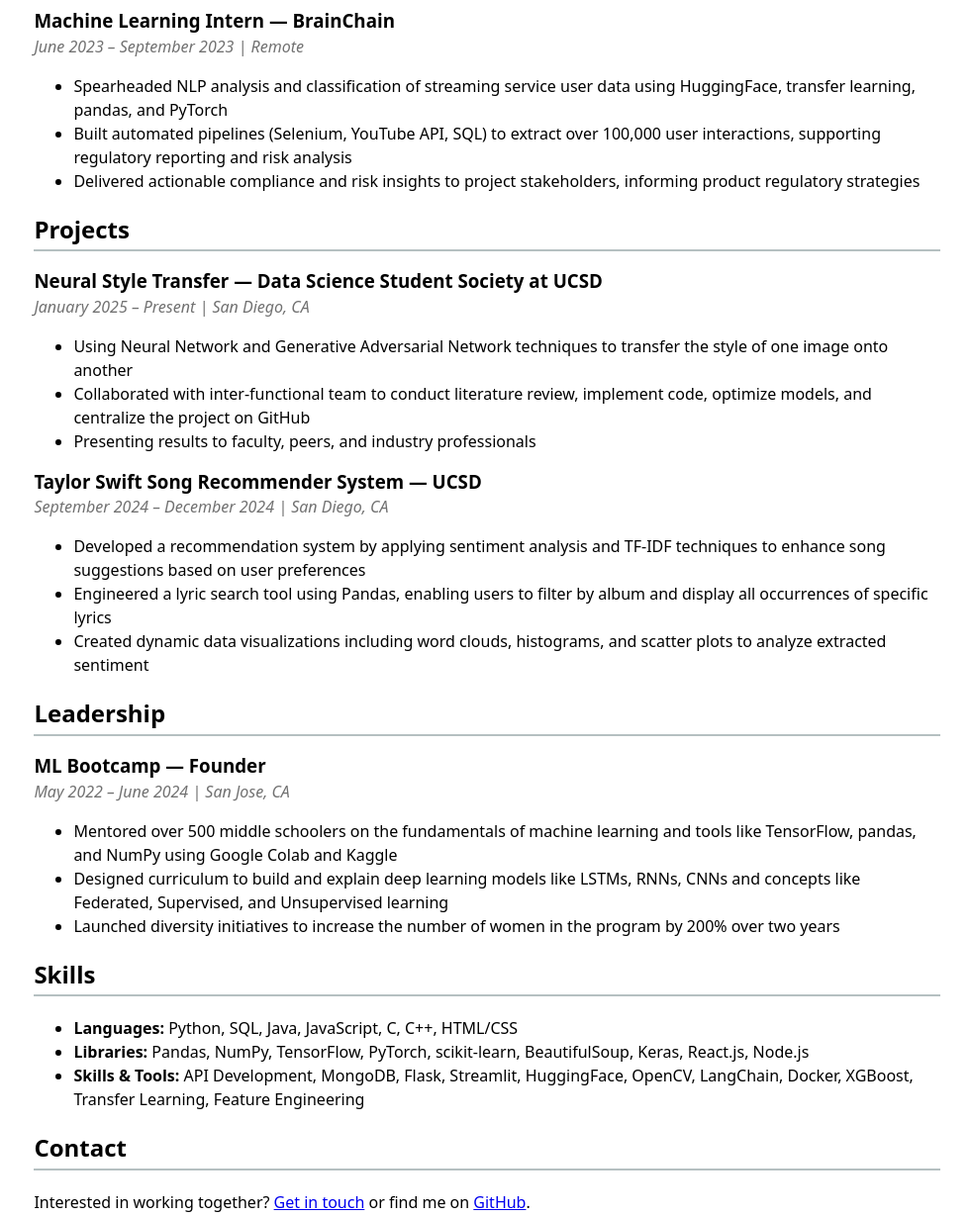
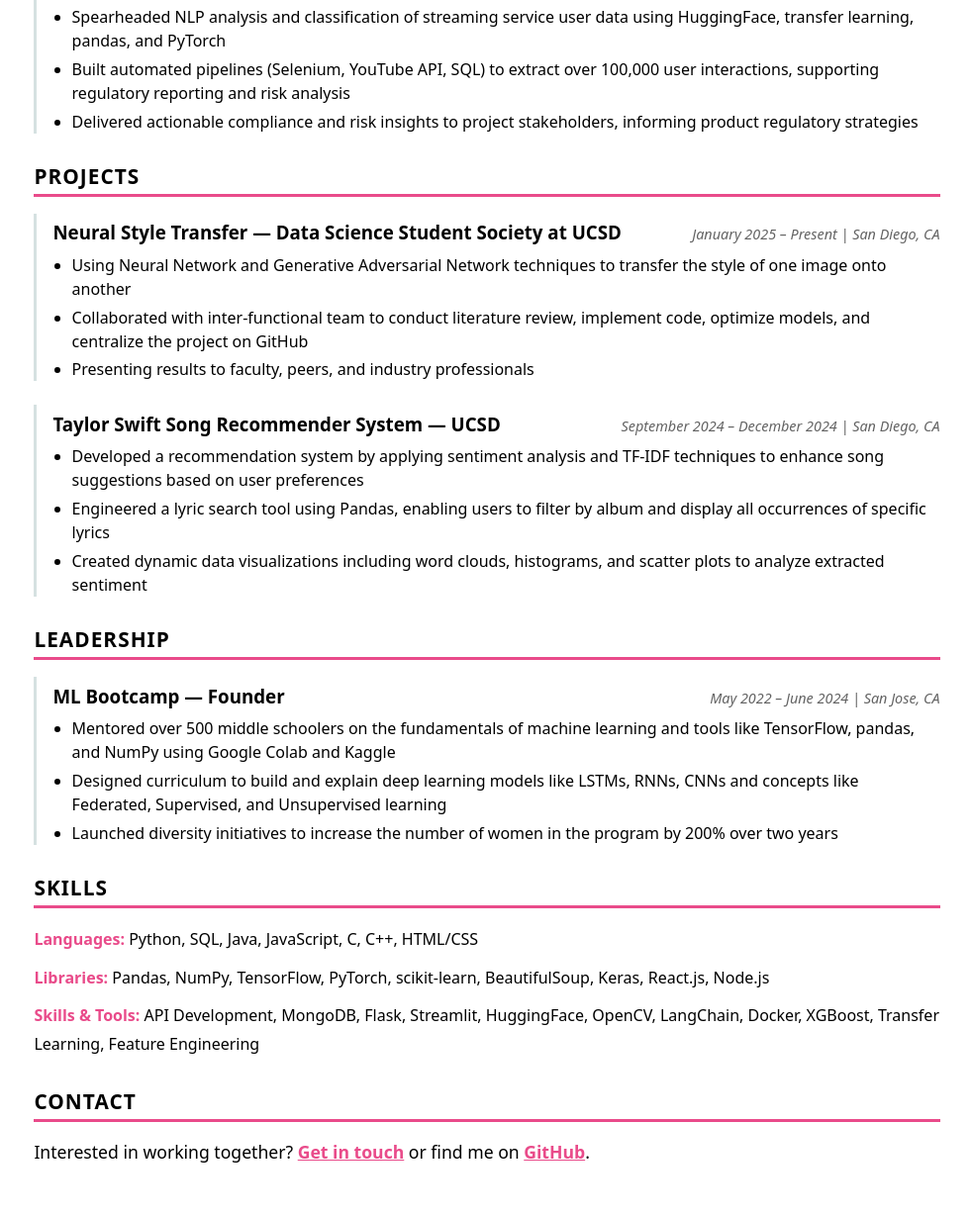
Before and after one commit to vipra-b/portfolio, a plain HTML site: page resume/index.html in a window 1280 px wide. Shown: the part 846-2076 px from the top of the page at 99% size, without its empty margins (148-1129 px from the left). Drawn offline with Linux system fonts and the light colour scheme.

Commit message:
improve resume styling

```diff
--- a/style.css
+++ b/style.css
@@ -92,24 +92,82 @@ input, textarea, button {
 
 /* Step 5: Resume page */
 section {
-    margin-bottom: 1.5em;
+    margin-bottom: 2em;
 }
 
 section h2 {
-    border-bottom: 2px solid oklch(80% 3% 200);
+    border-bottom: 3px solid var(--color-accent);
     padding-bottom: 0.3em;
+    text-transform: uppercase;
+    font-size: 1.3em;
+    letter-spacing: 0.05em;
+}
+
+section article {
+    border-left: 3px solid oklch(90% 3% 200);
+    padding-left: 1em;
+    margin-bottom: 1.5em;
+    transition: border-color 0.2s;
+}
+
+section article:hover {
+    border-left-color: var(--color-accent);
+}
+
+article header {
+    display: flex;
+    flex-wrap: wrap;
+    justify-content: space-between;
+    align-items: baseline;
 }
 
 article header h3 {
     margin-bottom: 0;
+    margin-top: 0.5em;
 }
 
 article header p {
-    margin-top: 0.2em;
-    color: oklch(55% 0% 0);
+    margin-top: 0.5em;
+    margin-bottom: 0;
+    color: oklch(50% 0% 0);
     font-style: italic;
+    font-size: 0.9em;
 }
 
 article ul {
-    margin-top: 0.3em;
+    margin-top: 0.5em;
+    padding-left: 1.2em;
 }
+
+article li {
+    margin-bottom: 0.3em;
+}
+
+/* Skills section: tag-style layout */
+section:has(> ul > li > strong) > ul {
+    list-style: none;
+    padding-left: 0;
+}
+
+section:has(> ul > li > strong) > ul li {
+    margin-bottom: 0.6em;
+    line-height: 1.8;
+}
+
+section:has(> ul > li > strong) > ul li strong {
+    color: var(--color-accent);
+}
+
+/* Contact link at bottom of resume */
+section:last-child p {
+    font-size: 1.1em;
+}
+
+section:last-child a {
+    color: var(--color-accent);
+    font-weight: bold;
+}
+
+section:last-child a:hover {
+    text-decoration: underline;
+}
```
